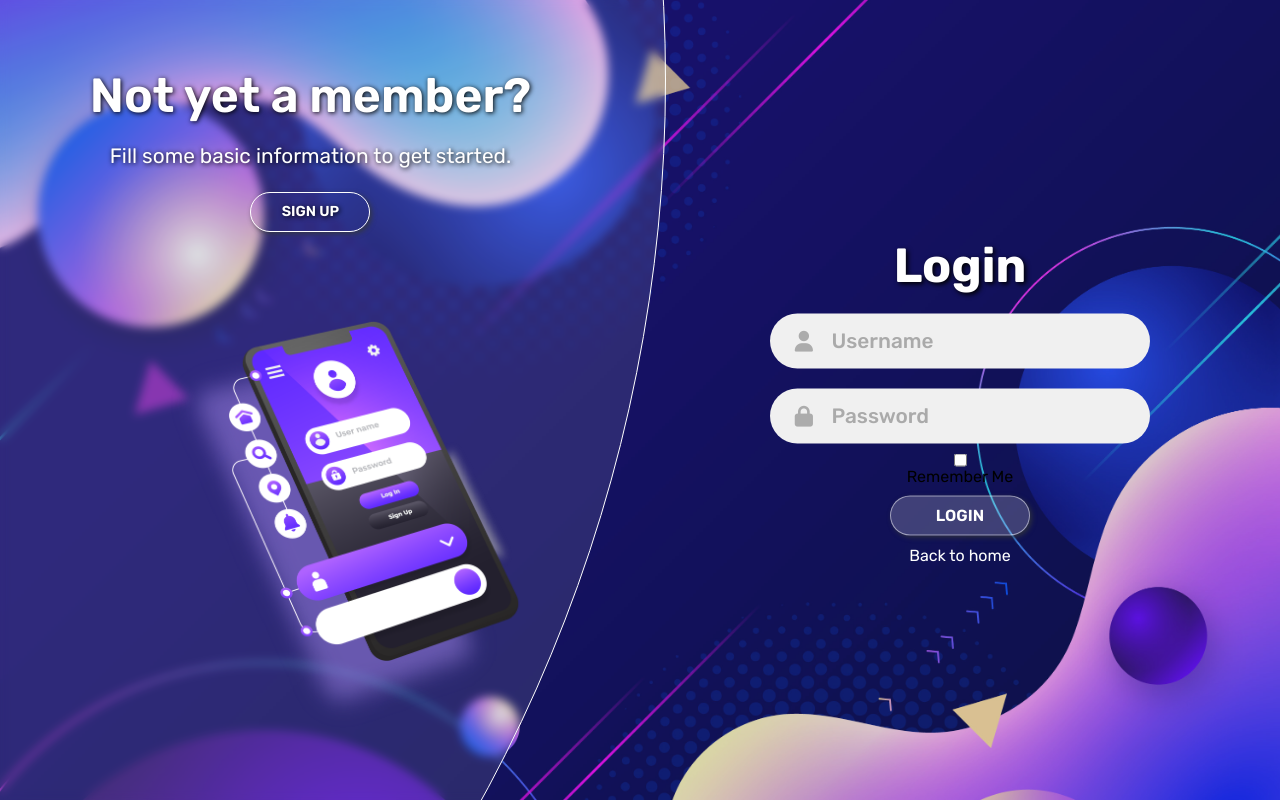
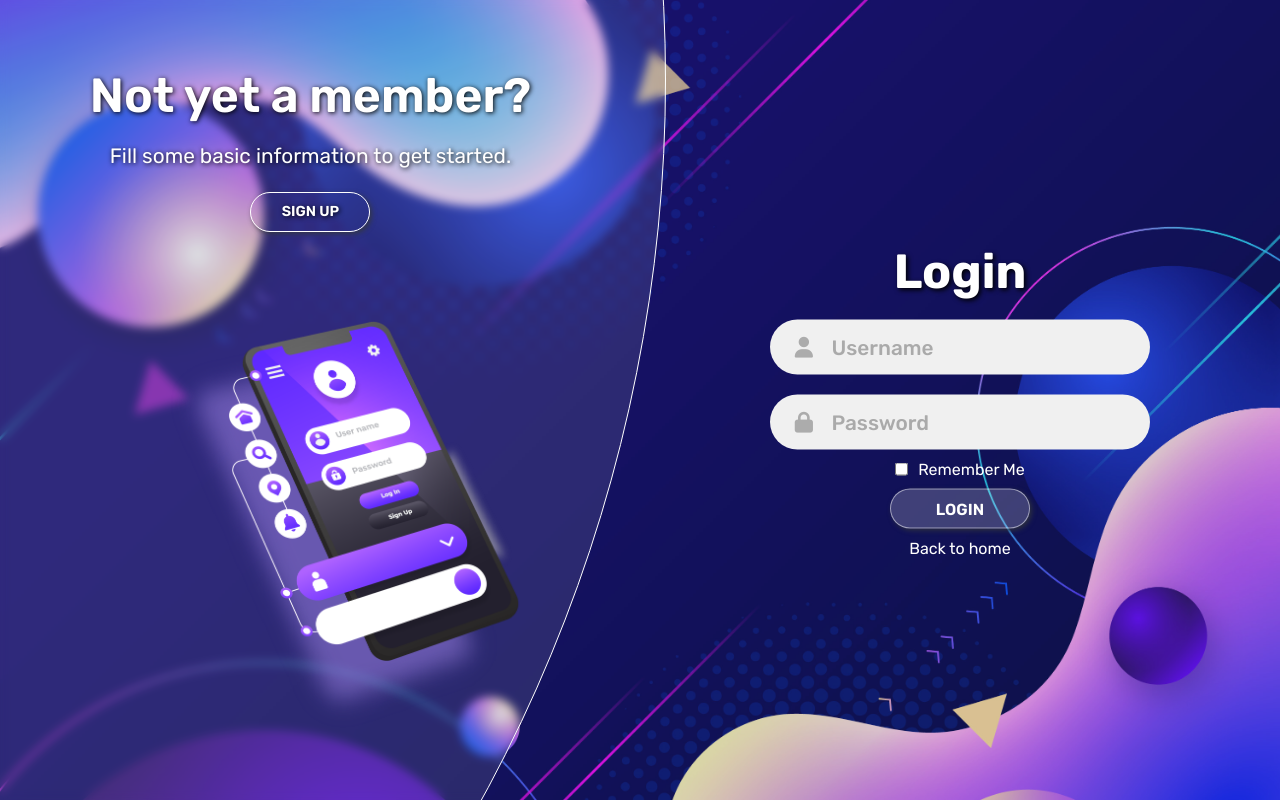
Before and after one commit to GentleHome/trestle-prototype, a PHP site: page /signup.php in a window 1280 px wide. Run offline with PHP 8.4, Linux system fonts and the light colour scheme; some libraries are stand-ins or nearby versions.

Commit message:
remember me design

```diff
--- a/signup.css
+++ b/signup.css
@@ -48,6 +48,20 @@ input {
   display: grid;
   grid-template-columns: 1fr;
   z-index: 5;
+}
+.rememberdiv{
+display:flex;
+flex-direction:row;
+justify-content:space-around;
+align-items:center;
+}
+.rememberdiv input[type="checkbox"]{
+  margin-right:10px;
+  cursor: pointer;
+}
+.rememberlabel{
+pointer-events:none;
+color:white;
 }
 a.home{
 color: white;
--- a/signup.php
+++ b/signup.php
@@ -38,7 +38,9 @@ if(isset($_SESSION['user_id'])){
             <input type="password" id="login-pass" name="password" placeholder="Password" />
           </div>
           <div id="return-message" style="color: red;"></div>
-          <input type="checkbox" class="checkbox" name="remember_me" id="remember_me"><span>Remember Me</span>
+          <div class="rememberdiv">
+            <input type="checkbox" class="checkbox" name="remember_me" id="remember_me"><span class="rememberlabel">Remember Me</span>
+          </div>
           <input type="submit" name="login" id="login-btn" value="Login" class="btn solid" />
           <a href="./index.php" class="home">Back to home</a>
         </form>
```
